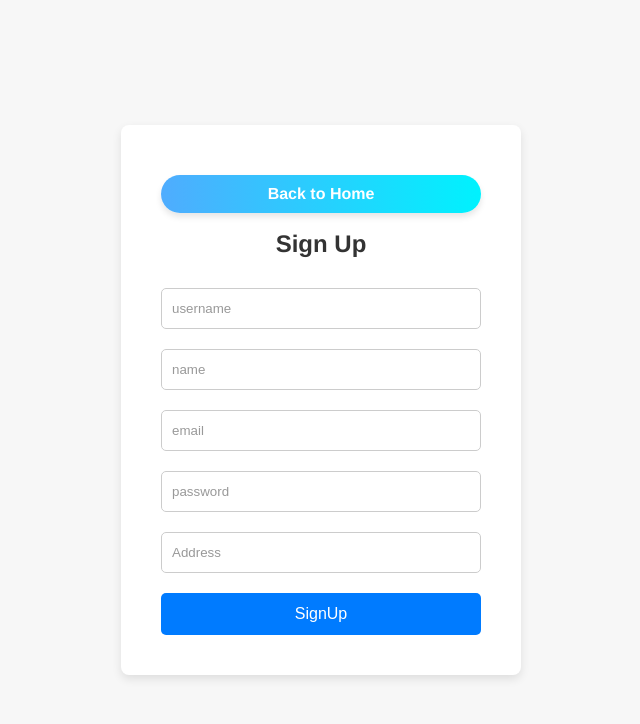
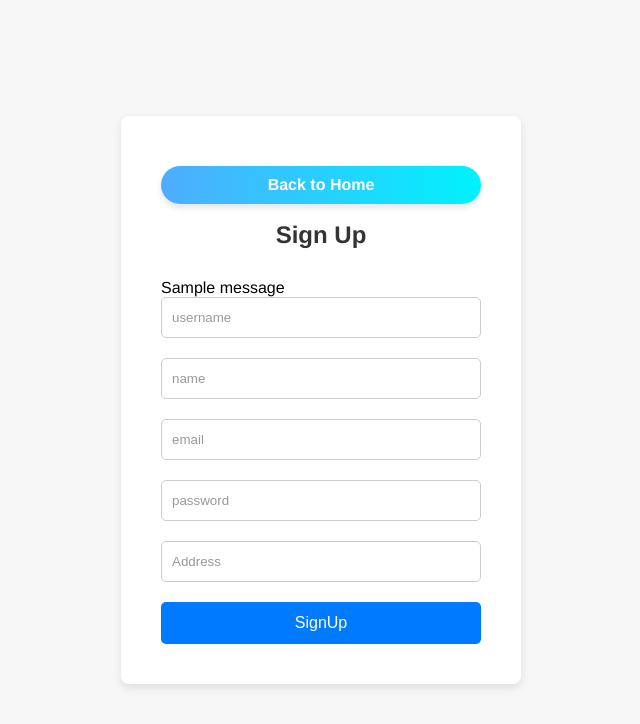
Before and after one commit to WyZoD/Projet-de-sessions-BD, a Flask app: page /signup/ in a window 1280 px wide. Shown: the top 724 px of the page, without its empty margins (319-959 px from the left). Run offline with Flask 3, Linux system fonts and the light colour scheme; one stand-in notice (Sample message) is shown.

Commit message:
Feedback When duplicate email or username on the right screen

```diff
--- a/Projet/templates/signup.html
+++ b/Projet/templates/signup.html
@@ -9,6 +9,13 @@
 <div class="container">
     <a href="{{ url_for('index') }}" class="button">Back to Home</a>
         <h1>Sign Up</h1>
+        {% with messages = get_flashed_messages(with_categories=true) %}
+        {% if messages %}
+            {% for category, message in messages %}
+                <div class="flash-{{ category }}">{{ message }}</div>
+            {% endfor %}
+        {% endif %}
+        {% endwith %}
         <form action="/addSignup" method="post">
               <input name="username" type="text" placeholder="username" required>
               <input name="name" type="text" placeholder="name" required>
```
